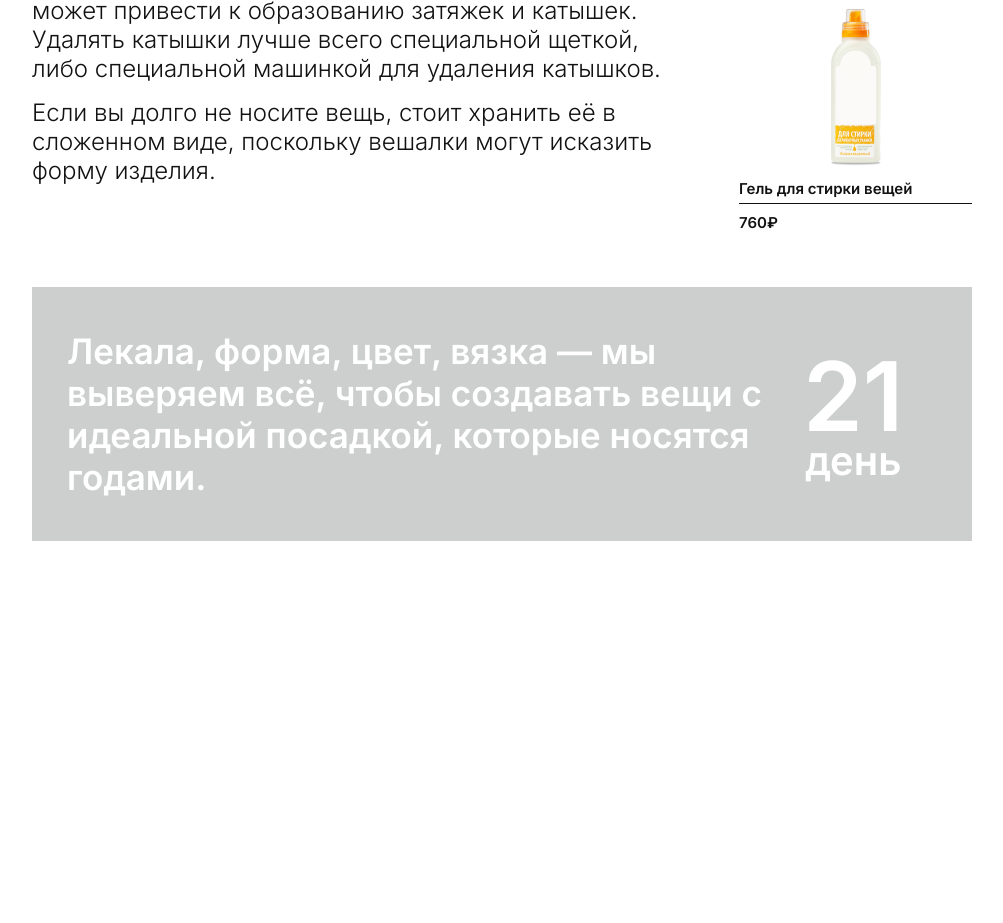
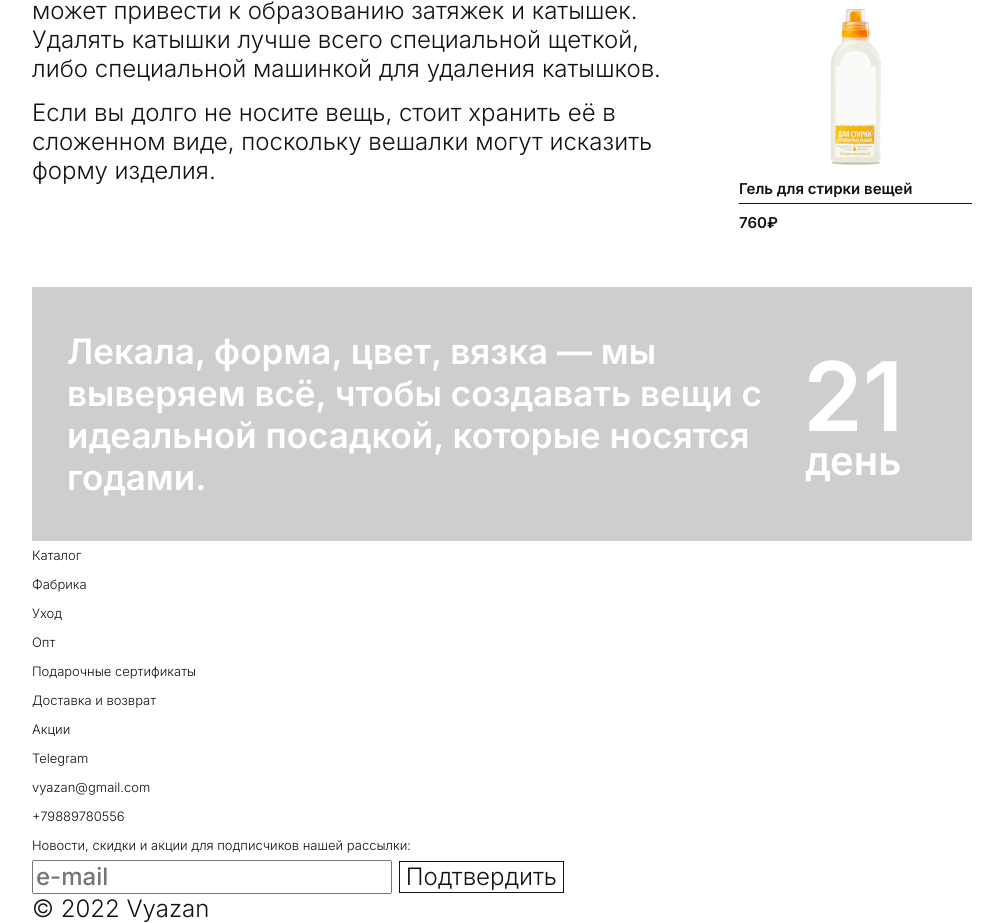
Before and after one commit to DmtrvDanil/viazan, a plain HTML site: page index.html in a window 1280 px wide. Shown: the part 7209-8132 px from the top of the page, without its empty margins (138-1141 px from the left). Before the commit the page ends 7750 px from the top, so only its background shows below. Drawn offline with Linux system fonts and the light colour scheme.

Commit message:
footer-struct

```diff
--- a/css/main.css
+++ b/css/main.css
@@ -211,20 +211,23 @@ body {
 .Woolmark-icon {
     width: 158px;
 }
-.sertificate__content-btn {
-    margin-top: 22px;
+.btn {
     background: none;
-    padding: 11px 25px;
-    outline: none;
     border: 1px solid #131212;
     color: #131212;
     font-weight: 300;
     cursor: pointer;
     transition: .3s ease;
+    outline: none;
 }
-.sertificate__content-btn:hover {
+.btn:hover {
     border: 1px solid #7A7272;
     color: #7A7272;
+    box-shadow: 0 4px 15px #7A7272;
+}
+.sertificate__content-btn {
+    margin-top: 22px;
+    padding: 11px 25px;
 }
 .catalog2 {
     padding-bottom: 115px;
--- a/index.html
+++ b/index.html
@@ -187,7 +187,7 @@
                     <a href="#" class="sertificate__content-link">
                         <img src="img/icons/Woolmark.svg" alt="Woolmark" class="Woolmark-icon">
                     </a>
-                    <button class="sertificate__content-btn">
+                    <button class="sertificate__content-btn btn">
                         Сертификаты
                     </button>
                 </div>
@@ -450,6 +450,85 @@
             </div>
         </div>
     </section>
+    <footer class="footer">
+        <div class="container">
+            <div class="footer__wrapper">
+                <ul class="footer__elem">
+                    <li class="footer__elem-item">
+                        <a href="#" class="header__nav-link">
+                            Каталог
+                        </a>
+                    </li>
+                    <li class="footer__elem-item">
+                        <a href="#" class="header__nav-link">
+                            Фабрика
+                        </a>
+                    </li>
+                    <li class="footer__elem-item">
+                        <a href="#" class="header__nav-link">
+                            Уход
+                        </a>
+                    </li>
+                    <li class="footer__elem-item">
+                        <a href="#" class="header__nav-link">
+                            Опт
+                        </a>
+                    </li>
+                </ul>
+                <ul class="footer__elem">
+                    <li class="footer__elem-item">
+                        <a href="#" class="header__nav-link">
+                            Подарочные сертификаты
+                        </a>
+                    </li>
+                    <li class="footer__elem-item">
+                        <a href="#" class="header__nav-link">
+                            Доставка и возврат
+                        </a>
+                    </li>
+                    <li class="footer__elem-item">
+                        <a href="#" class="header__nav-link">
+                            Акции
+                        </a>
+                    </li>
+                </ul>
+                <ul class="footer__elem">
+                    <li class="footer__elem-item">
+                        <a href="#" class="header__nav-link footer__link-social">
+                            Telegram
+                        </a>
+                    </li>
+                    <li class="footer__elem-item">
+                        <a href="mailto: 11111@gmail.com" class="header__nav-link footer__link-social">
+                            vyazan@gmail.com
+                        </a>
+                    </li>
+                    <li class="footer__elem-item">
+                        <a href="tel: 8111111" class="header__nav-link footer__link-social">
+                            +79889780556
+                        </a>
+                    </li>
+                </ul>
+                <div class="footer__elem">
+                    <p class="header__nav-link">
+                        Новости, скидки и акции для подписчиков
+                        нашей рассылки:
+                    </p>
+                    <div class="footer__elem-wrapper">
+                        <form class="footer__elem-form">
+                            <input type="email" placeholder="e-mail" required class="footer__form-input">
+                            <button type="submit" class="footer__form-btn btn">
+                                Подтвердить
+                            </button>
+                        </form>
+                    </div>
+                </div>
+            </div>
+            <p class="footer__copiwriter">
+                © 2022 Vyazan
+            </p>
+        </div>
+    </footer>
 </body>
 
 </html>
```
